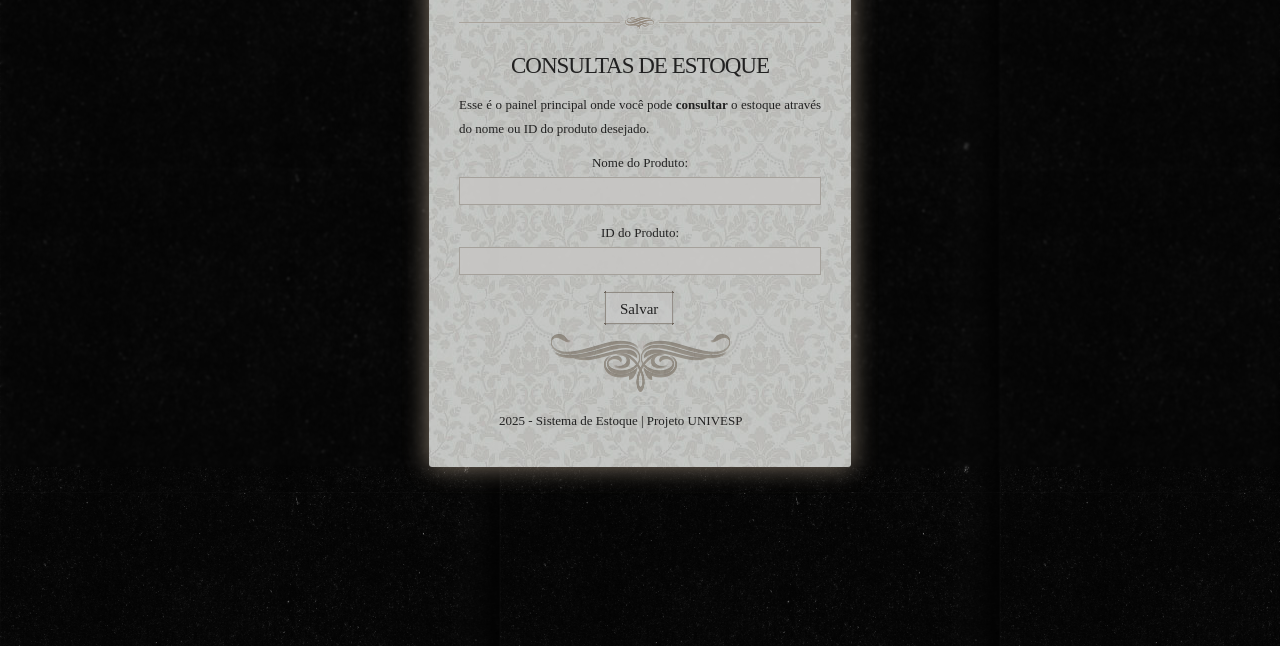
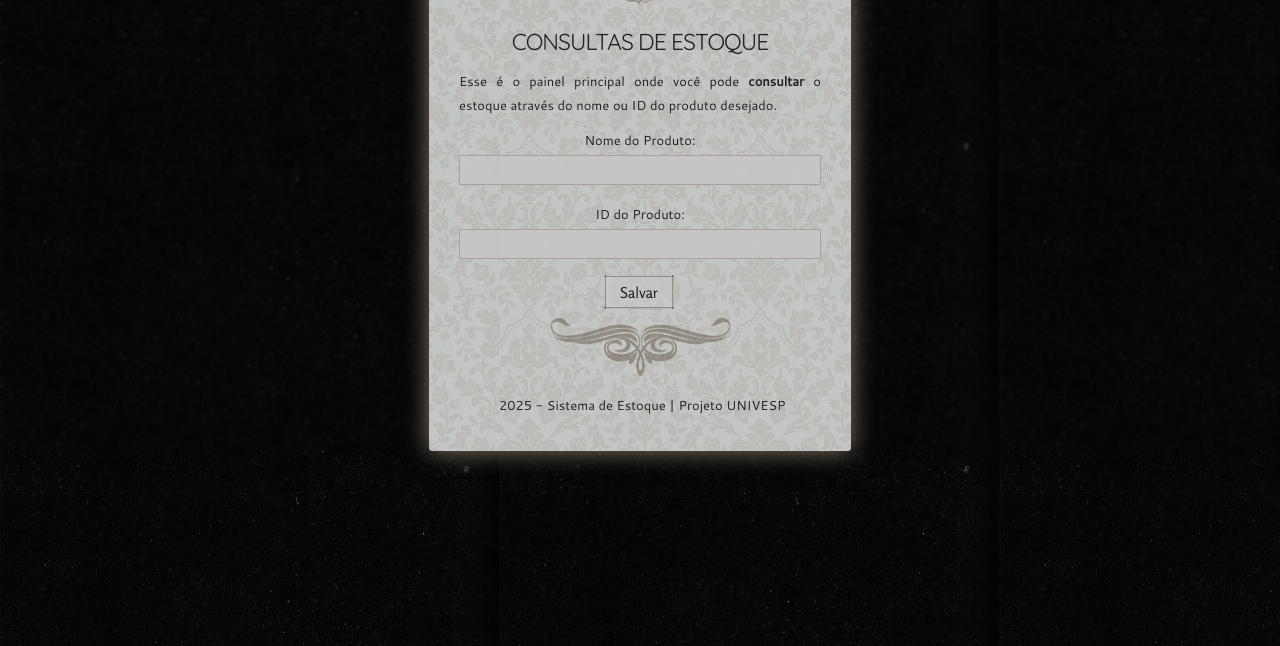
Before and after one commit to byduda/flora-acessorios1, a plain HTML site: page index.html in a window 1280 px wide. Shown: the part 154-800 px from the top of the page. Drawn offline with Linux system fonts and the light colour scheme; the site is published under a folder, as on GitHub Pages, so addresses that start at the root find nothing.

Commit message:
Update index.html

```diff
--- a/index.html
+++ b/index.html
@@ -9,31 +9,31 @@
 /*fontes*/
 @font-face {
   font-family: 'Kenao';
-  src: url('/assets/fonts/Kenao.otf') format('opentype');
+  src: url('./assets/fonts/Kenao.otf') format('opentype');
   font-weight: normal;
   font-style: normal;}
 
 @font-face {
   font-family: 'Poiret One';
-  src: url('/assets/fonts/PoiretOne.ttf') format('truetype');
+  src: url('./assets/fonts/PoiretOne.ttf') format('truetype');
   font-weight: normal;
   font-style: normal;}
 
 @font-face {
   font-family: 'Quicksand';
-  src: url('/assets/fonts/Quicksand.ttf') format('truetype');
+  src: url('./assets/fonts/Quicksand.ttf') format('truetype');
   font-weight: normal;
   font-style: normal;}
 
 @font-face {
   font-family: 'Cantarell';
-  src: url('/assets/fonts/Cantarell.ttf') format('truetype');
+  src: url('./assets/fonts/Cantarell.ttf') format('truetype');
   font-weight: normal;
   font-style: normal;}
 
 @font-face {
   font-family: 'Rosario';
-  src: url('/assets/fonts/Rosario.ttf') format('truetype');
+  src: url('./assets/fonts/Rosario.ttf') format('truetype');
   font-weight: normal;
   font-style: normal;}
 
```
